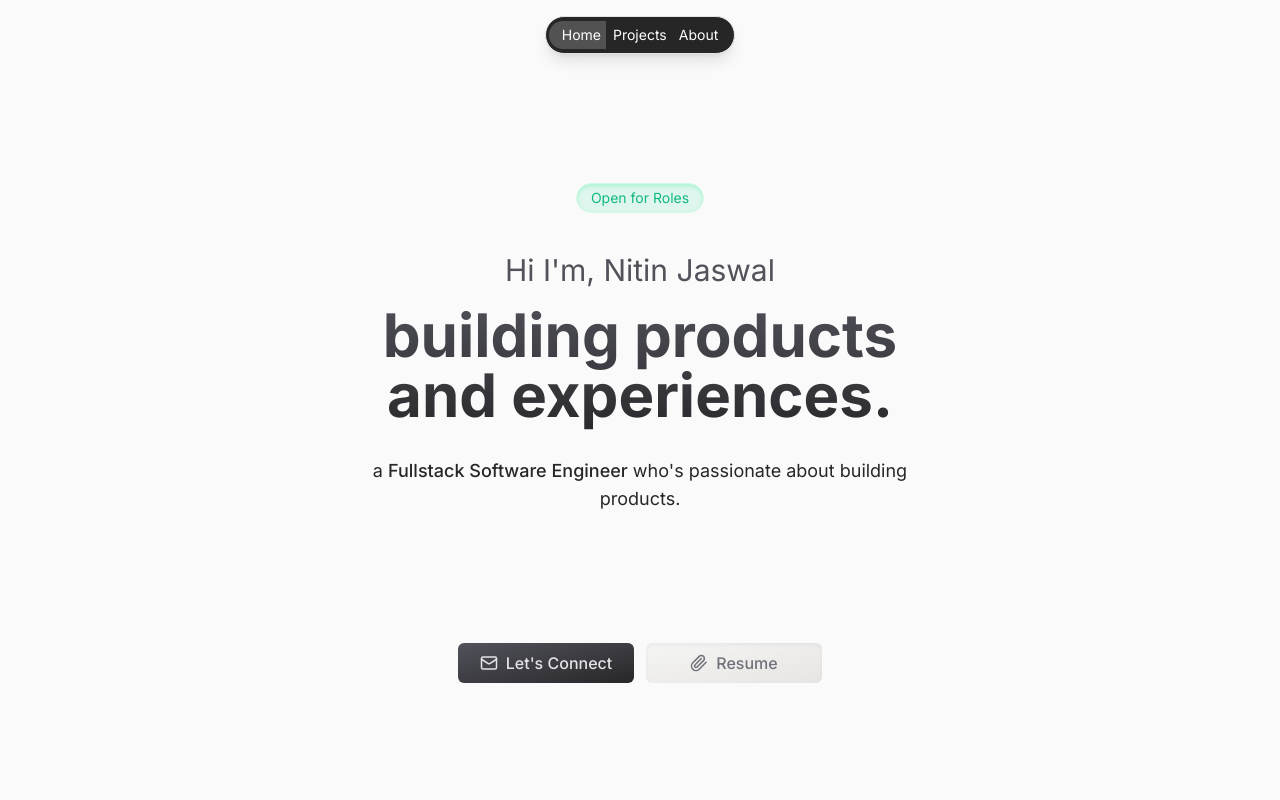
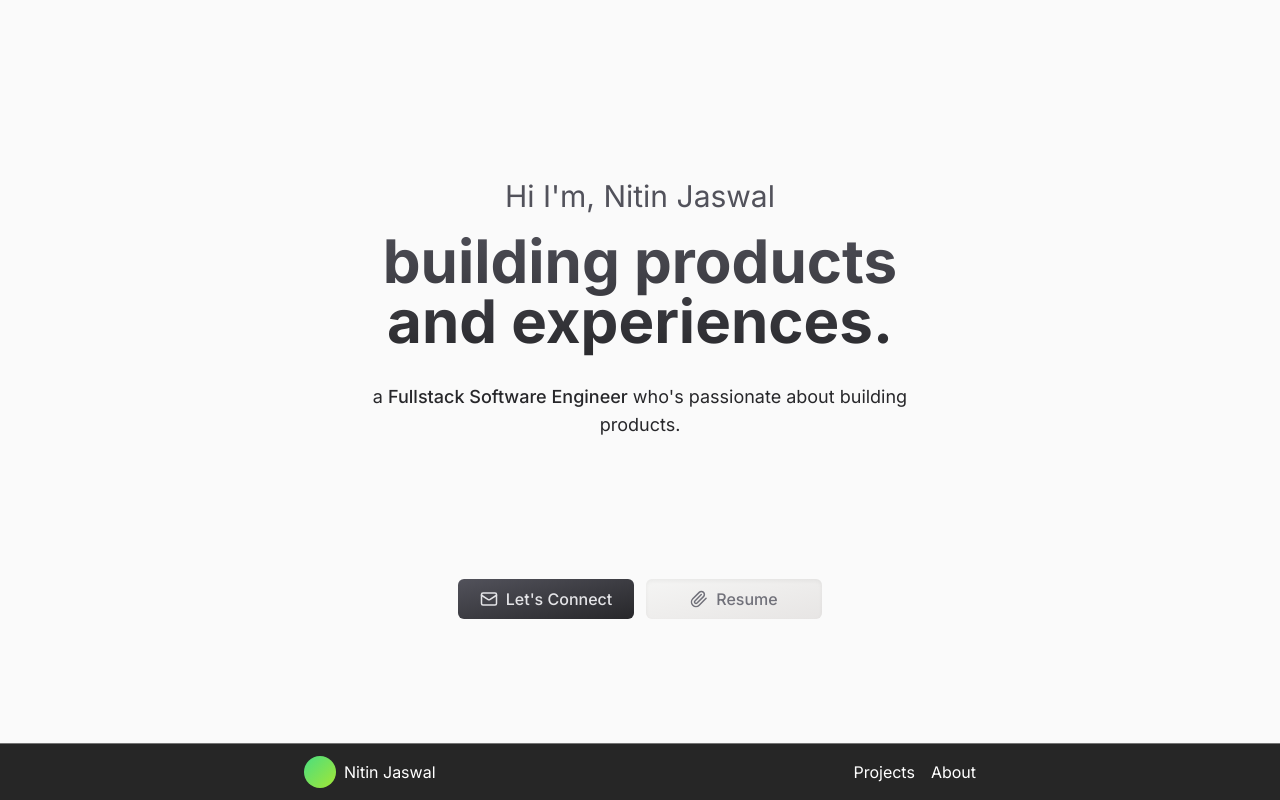
Before and after one commit to walkerthecreator/nitinjaswal, a Next.js app: page / in a window 1280 px wide. Shown: the top 800 px of the page. Built offline with nearby package versions, Linux system fonts and the light colour scheme.

Commit message:
add: bottom navbar

```diff
--- a/src/app/page.tsx
+++ b/src/app/page.tsx
@@ -58,24 +58,11 @@ const icons = [
 ];
 
 export default function Home() {
-  const [show, setShow] = useState(false);
 
   return (
     <>
       <div className="flex flex-col justify-evenly -translate-y-10 items-center min-h-screen w-11/12  md:w-3/5 mx-auto">
         <div className="mt-10">
-
-          <div onMouseOver={()=>{ setShow(true) }} onMouseOut={()=>{ setShow(false) }} className="mx-auto cursor-pointer hover:scale-105 transition-transform shadow-inner shadow-emerald-200 relative bg-emerald-300/20 text-emerald-500 border border-emerald-100 p-1 w-32 rounded-full px-2 text-sm text-center ">
-            Open for Roles
-            {show && (
-              <motion.div
-              initial={{ y : "0" , scale : 0.7 }}
-              animate={{ y : "-20px" , scale : 1 }}
-              className="absolute z-20 bg-zinc-700 -left-6 -top-[88px] w-44  rounded-md p-3 text-zinc-200">
-                I&apos;m Open for Full-time, Part-time and Freelancing Oppurtunities
-              </motion.div>
-            )}
-          </div>
 
         <div className="text-5xl  text-left md:text-6xl text-zinc-800 md:w-4/5 md:text-center mx-auto mt-4">
             <span className="text-3xl text-zinc-600">Hi I&apos;m, Nitin Jaswal </span>
@@ -97,7 +84,7 @@ export default function Home() {
         </div>
 
       </div>
-      <section className="bg-white min-w-screen">
+      <section className="bg-zinc-600 min-w-screen">
         <div className="min-h-screen w-11/12 mx-auto mt-10 pt-20">
           <div className="flex flex-col md:flex-row gap-4 md:gap-2 mt-20">
             <div className="rounded-lg bg-stone-50 border border-stone-300 md:w-3/5 p-4">
--- a/src/components/Nav.tsx
+++ b/src/components/Nav.tsx
@@ -5,43 +5,20 @@ import { motion } from "framer-motion";
 import { usePathname } from "next/navigation";
 
 export default function Nav() {
-  const [position, setPosition] = useState(60);
-  const [pill, setPill] = useState("");
-  const url = usePathname();
-  let prev = 0;
-
-  useEffect(() => {
-    prev = position;
-    switch (url) {
-      case "/projects":
-        setPosition(61);
-        setPill("w-[64px] left-0");
-        break;
-      case "/":
-        setPosition(-37);
-        setPill("w-[57px] rounded-s-full left-10");
-        break;
-      case "/about":
-        setPosition(85);
-        setPill("w-[56px] rounded-e-full left-11");
-        break;
-    }
-  });
 
   return (
-    <nav className="z-10 sticky shadow-lg top-2 border bg-neutral-800 text-white border-zinc-200 mt-4 p-2 px-4 rounded-full w-fit mx-auto flex justify-center gap-3 text-sm">
+    <nav className="z-10 w-full fixed shadow-lg bottom-0 border-t bg-neutral-800 text-white border-neutral-500 mt-4 p-2 py-3 mx-auto flex justify-center gap-3 ">
 
-      <motion.span
-        className={ `-z-10 rounded absolute bg-neutral-600 h-7 top-[4px] ${pill}`}
-        initial={{ x: prev }}
-        animate={{ x: position }}
-        transition={{ type: "keyframes" }}
-      ></motion.span>
-
-
-      <Link href="/">Home</Link>
-      <Link href="/projects">Projects</Link>
-      <Link href="/about">About</Link>
+      <div className="flex justify-between w-full max-w-2xl items-center">
+      <div className="flex items-center gap-2">
+        <div className="bg-gradient-to-br font-medium from-green-400 to-lime-400 h-8 w-8 rounded-full text-lg" />
+        <Link href="/">Nitin Jaswal</Link>
+      </div>
+      <div className="flex items-center gap-4">
+    <Link href="/projects" className="hover:-translate-y-1 transition-transform">Projects</Link>
+    <Link href="/about" className="hover:-translate-y-1 transition-transform">About</Link>
+      </div>
+      </div>
     </nav>
   );
 }
--- a/tailwind.config.ts
+++ b/tailwind.config.ts
@@ -13,6 +13,9 @@ const config: Config = {
         "gradient-conic":
           "conic-gradient(from 180deg at 50% 50%, var(--tw-gradient-stops))",
       },
+      colors : {
+        primary: '#262626',
+      }
     },
   },
   plugins: [],
```
